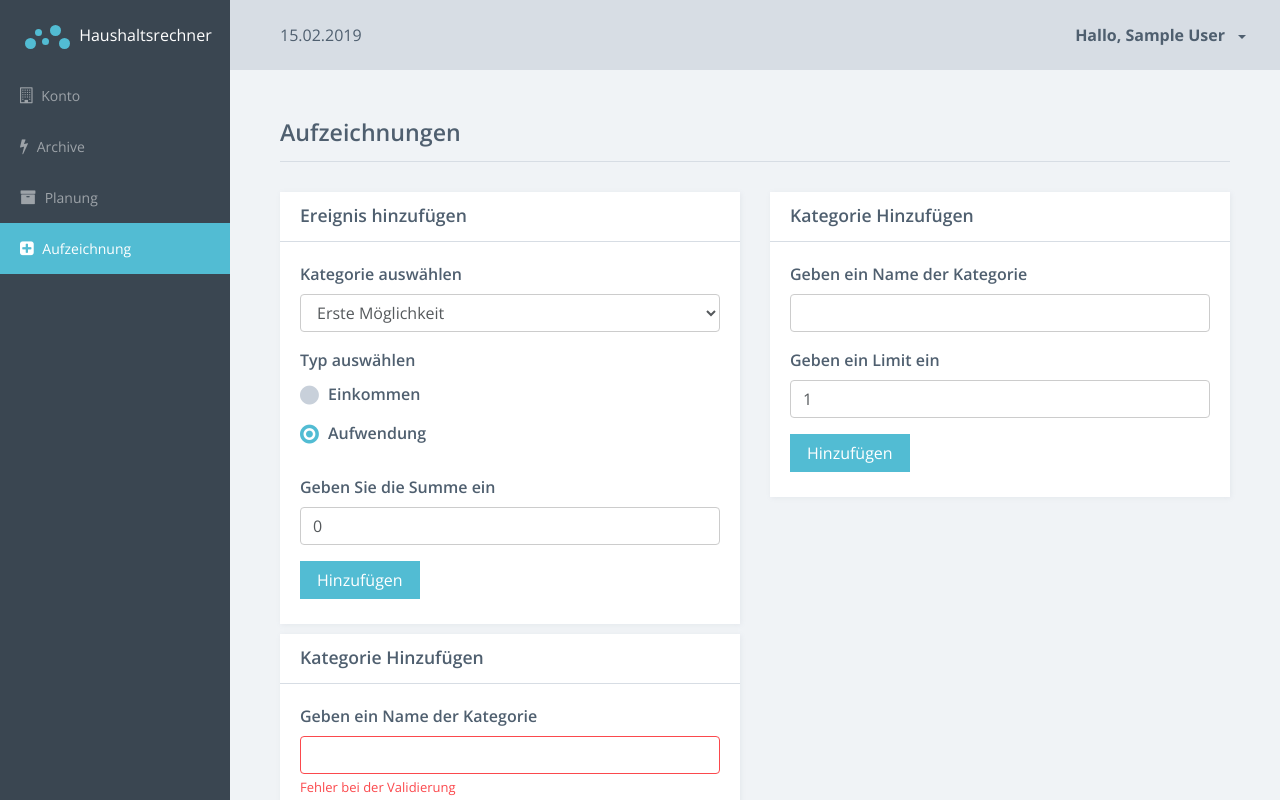
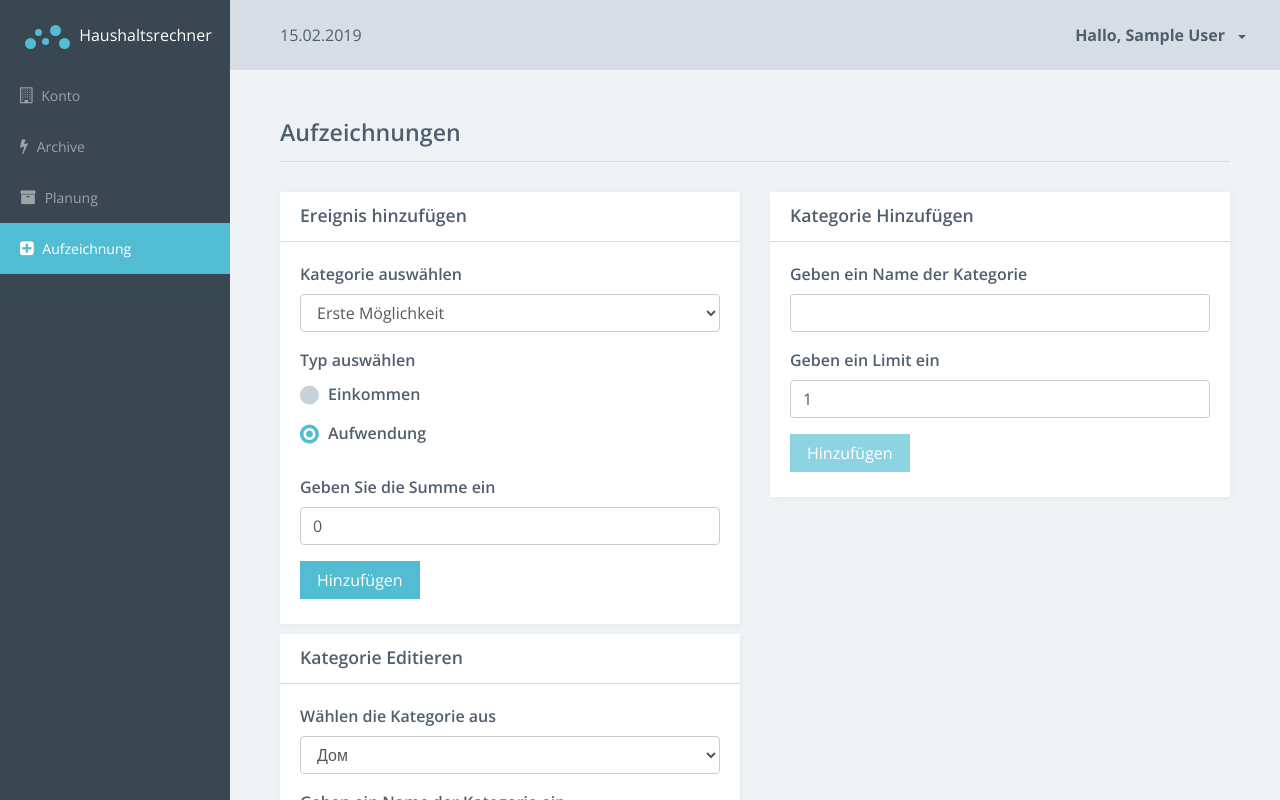
Before and after one commit to elured/HouseBudget, an Angular app: page /system/records in a window 1280 px wide. Built offline with nearby package versions, Linux system fonts and the light colour scheme; data requests are answered from the project's data file; sample sign-in values are in the browser's storage.

Commit message:
Aufzeichnnungsseite: Editieren von Kategorien wurde implementiert

```diff
--- a/db.json
+++ b/db.json
@@ -32,6 +32,26 @@
       "id": 3,
       "name": "Машина",
       "capacity": 7000
+    },
+    {
+      "name": "newCat",
+      "capacity": 33,
+      "id": 4
+    },
+    {
+      "name": "newCatId",
+      "capacity": 33334,
+      "id": 5
+    },
+    {
+      "name": "новая категория",
+      "capacity": 1234,
+      "id": 6
+    },
+    {
+      "name": "новаяНовая Категория",
+      "capacity": 123456789,
+      "id": 7
     }
   ],
   "events": [
--- a/src/app/shared/services/users.service.ts
+++ b/src/app/shared/services/users.service.ts
@@ -20,6 +20,7 @@ export class UsersService extends BaseApi{
         return this.get(`users?email=${email}`).map((user: User[]) => user[0] ? user[0] : undefined);
     }
 
+    //ToDo: diese Methode muss geniralisiert werden
     createNewUser(user: User): Observable<User>{
         return this.http.post<User>(this.baseUsersUrl, user);
     }
--- a/src/app/system/records-page/add-category/add-category.component.html
+++ b/src/app/system/records-page/add-category/add-category.component.html
@@ -35,7 +35,9 @@
                 <span class="form-help-text"
                         *ngIf="capacity.invalid && capacity.touched">Das Feld kann nicht leer sein</span>
             </div>
-            <button type="submit" class="btn btn-primary">Hinzufügen</button>
+            <button type="submit"
+                    class="btn btn-primary"
+                    [disabled]="f.invalid">Hinzufügen</button>
         </form>
     </div>
 </div>
--- a/src/app/system/records-page/add-category/add-category.component.ts
+++ b/src/app/system/records-page/add-category/add-category.component.ts
@@ -15,8 +15,8 @@ export class AddCategoryComponent{
   constructor(private categoriesService: CategoriesServise) { }
 
   onSubmit(form:NgForm){
-  const {name, capacity} = form.value;
-  if(capacity < 0) capacity * -1;
+  let {name, capacity} = form.value;
+  if(capacity < 0) capacity *= -1;
 
   let category = new Category(name, capacity);
 
--- a/src/app/system/records-page/edit-category/edit-category.component.html
+++ b/src/app/system/records-page/edit-category/edit-category.component.html
@@ -1,22 +1,56 @@
 <div class="card">
     <div class="card-header bordered">
         <div class="header-block">
-            <h3 class="title">Kategorie Hinzufügen</h3>
+            <h3 class="title">Kategorie Editieren</h3>
         </div>
     </div>
     <div class="card-block">
-        <form>
-            <div class="form-group has-error">
-                <label class="control-label" for="category-name">Geben ein Name der Kategorie</label>
-                <input type="text" id="category-name" class="form-control">
-                <span class="form-help-text">Fehler bei der Validierung</span>
+        <div class="alert alert-{{message.type}}"
+                *ngIf="message.text">{{message.text}}</div>
+        <form #f="ngForm" (ngSubmit)="onSubmit(f)">
+            <div class="form-group">
+                    <label class="control-label" for="e-select-category">Wählen die Kategorie aus</label>
+                <select class="form-control"
+                        id="e-select-category"
+                        [(ngModel)]="currentCategoryId"
+                        (change)="onCategoryChange()"
+                        [ngModelOptions]="{standalone: true}">
+                    <option *ngFor="let c of categories"
+                            [value]="c.id">{{c.name}}</option>
+                </select>
             </div>
-            <div class="form-group has-success">
-                <label class="control-label" for="category-value">Geben ein Limit</label>
-                <input type="number" value="0" id="category-value" class="form-control">
-                <span class="form-help-text">Fehler bei der Validierung</span>
+            <div class="form-group"
+                [ngClass]="{'has-error': name.invalid && name.touched}">
+                <label class="control-label" for="e-category-name">Geben ein Name der Kategorie ein</label>
+                <input type="text"
+                    id="e-category-name"
+                    class="form-control"
+                    required
+                    #name="ngModel"
+                    name="name"
+                    [ngModel]="currentCategory.name"
+                    >
+                <span
+                    *ngIf="name.invalid && name.touched"
+                    class="form-help-text">Kategoryname kann nicht leer sein</span>
             </div>
-            <button type="submit" class="btn btn-primary">Hinzufügen</button>
+            <div class="form-group"
+                 [ngClass]="{'has-error':capacity.invalid && capacity.touched}">
+                <label class="control-label" for="e-category-value">Geben ein Limit ein</label>
+                <input type="number"
+                        id="category-value"
+                        class="form-control"
+                        [ngModel]="currentCategory.capacity"
+                        name="capacity"
+                        #capacity="ngModel"
+                        required
+                        min="1">
+                <span class="form-help-text"
+                        *ngIf="capacity.invalid && capacity.touched">Das Feld kann nicht leer sein</span>
+            </div>
+            <button type="submit"
+                    class="btn btn-primary"
+                    [disabled]="f.invalid">Editieren</button>
         </form>
     </div>
 </div>
--- a/src/app/system/records-page/edit-category/edit-category.component.ts
+++ b/src/app/system/records-page/edit-category/edit-category.component.ts
@@ -1,4 +1,8 @@
-import { Component, OnInit } from '@angular/core';
+import { Component, OnInit, Input, Output, EventEmitter } from '@angular/core';
+import { NgForm } from '@angular/forms';
+import { Category } from '../../shared/models/category.model';
+import { CategoriesServise } from '../../shared/services/categories.service';
+import { Message } from 'src/app/shared/models/message.model';
 
 @Component({
   selector: 'hb-edit-category',
@@ -7,9 +11,35 @@ import { Component, OnInit } from '@angular/core';
 })
 export class EditCategoryComponent implements OnInit {
 
-  constructor() { }
+  @Input() categories: Category[] = [];
+  @Output() onCategoryEdit = new EventEmitter<Category>();
+
+  currentCategoryId = 1;
+  currentCategory: Category;
+  message:Message;
+
+  constructor(private categoriesService: CategoriesServise) { }
 
   ngOnInit() {
+    this.message =new Message('success', '');
+    this.onCategoryChange();
   }
 
+  onCategoryChange(){
+    this.currentCategory = this.categories[this.currentCategoryId - 1];//.find(i => i.id === +this.currentCategoryId);
+  }
+
+  onSubmit(form: NgForm){
+    let {capacity, name} = form.value;
+    if(capacity < 0) capacity *= -1;
+
+    const category = new Category(name, capacity, +this.currentCategoryId);
+    this.categoriesService.updateCategory(category)
+        .subscribe((newCategory: Category) => {
+          this.onCategoryEdit.emit(newCategory);
+          this.message.text = 'Kategorie wurde erfolgreich editiert';
+          window.setTimeout(() => this.message.text = '', 5000);
+          // console.log(newCategory);
+        });
+  }
 }
--- a/src/app/system/records-page/records-page.component.html
+++ b/src/app/system/records-page/records-page.component.html
@@ -4,7 +4,11 @@
   </h3>
 </div>
 
-<section class="section">
+<section class="section test-center" *ngIf="!isLoaded">
+  Loading ...
+</section>
+
+<section class="section" *ngIf="isLoaded">
   <div class="row">
       <div class="col-md-6">
         <hb-add-event></hb-add-event>
@@ -15,7 +19,9 @@
   </div>
       <div class="row">
           <div class="col-md-6">
-              <hb-edit-category></hb-edit-category>
+              <hb-edit-category
+              [categories]="categories"
+              (onCategoryEdit)="categoryWasEdited($event)"></hb-edit-category>
           </div>
       </div>
 </section>
--- a/src/app/system/records-page/records-page.component.ts
+++ b/src/app/system/records-page/records-page.component.ts
@@ -1,5 +1,7 @@
 import { Component, OnInit } from '@angular/core';
 import { Category } from '../shared/models/category.model';
+import { CategoriesServise } from '../shared/services/categories.service';
+import { Observable } from 'rxjs';
 
 @Component({
   selector: 'hb-records-page',
@@ -8,11 +10,28 @@ import { Category } from '../shared/models/category.model';
 })
 export class RecordsPageComponent implements OnInit {
 
-  constructor() { }
+  categories: any;//ist ein Array
+  isLoaded = false;
+  constructor(private categoriesService: CategoriesServise) { }
 
   ngOnInit() {
+    this.categoriesService.getCategories()
+        .subscribe((categories: Category) => {
+          this.categories = categories;
+          this.isLoaded = true;
+
+        });
   }
+
   newCtegoryAdded(category: Category){
-    //add to array
+    this.categories.push(category);
+  }
+
+  categoryWasEdited(category: Category){
+    // console.log("CategoriesServise");
+    // const idx = this.categories[category.id];
+                //.findIndex(c => c.id === category.id);
+    this.categories[category.id] = category;
+    console.log(this.categories[category.id]);
   }
 }
--- a/src/app/system/shared/services/categories.service.ts
+++ b/src/app/system/shared/services/categories.service.ts
@@ -15,4 +15,12 @@ export class CategoriesServise extends BaseApi{
     addCategory(category: Category):Observable<Category>{
         return this.post('categories', category);
     }
+
+    getCategories(): Observable<Category>{
+        return this.get('categories')
+    }
+
+    updateCategory(category: Category): Observable<Category>{
+        return this.put(`categories/${category.id}`, category);
+    }
 }
```
Also changed, not shown: 1 other file (tests, documents, lock files or other folders).
